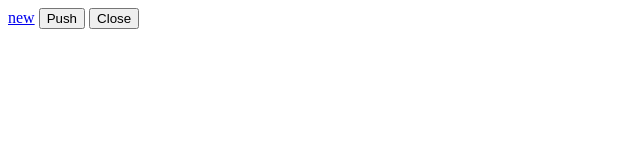
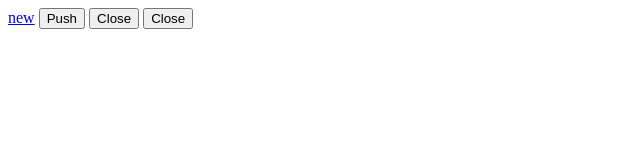
Before and after one commit to mcrss/mcrss.tk, a plain HTML site: page index.html in a window 1280 px wide. Shown: the whole page, without its empty margins (0-640 px from the left). Drawn offline with Linux system fonts and the light colour scheme.

Commit message:
Update index.html

```diff
--- a/index.html
+++ b/index.html
@@ -7,5 +7,6 @@
     <a href="/" target="_blank" rel="noopener">new</a>
     <button onclick="history.pushState({}, '', '1')">Push</button>
     <button onclick="try {window.close()} catch (e) {console.log(e)}">Close</button>
+    <button onclick="try {open(location, '_self').close();} catch (e) {console.log(e)}">Close</button>
   </body>
 </html>
```
